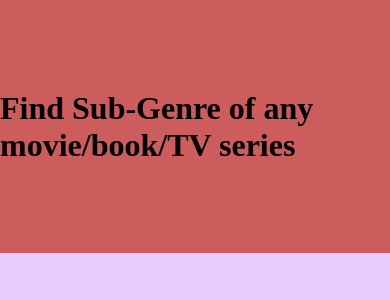
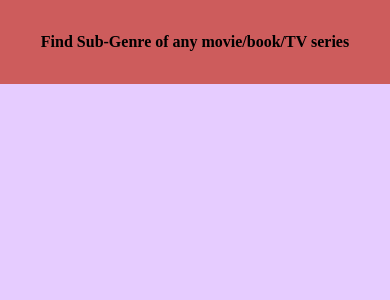
Before and after one commit to LalitSinghRana/genre-website, a React (Create React App) app: page / in a window 390 px wide. Shown: the top 300 px of the page. Built offline with nearby package versions, Linux system fonts and the light colour scheme.

Commit message:
added breakpoints for top-div

```diff
--- a/src/App.css
+++ b/src/App.css
@@ -10,7 +10,7 @@ body {
 }
 
 #top-div {
-	height: 30vh;
+	height: 10vh;
 	background-color: indianred;
 	margin: auto;
 	display: flex;
@@ -21,5 +21,15 @@ body {
 #top-div h4 {
 	margin: 0px;
 	padding: 0px;
-	font-size: 2rem;
+	font-size: 1rem;
+	text-align: center;
 }
+
+@media only screen and (min-width: 600px) {
+	#top-div {
+		height: 30vh;
+	}
+	#top-div h4 {
+		font-size: 2rem;
+	}
+}
--- a/src/App.js
+++ b/src/App.js
@@ -7,6 +7,9 @@ function App() {
 			<div id='top-div'>
 				<h4>Find Sub-Genre of any movie/book/TV series</h4>
 			</div>
+			<div id="bottom-div">
+
+			</div>
 		</div>
 	);
 }
```
